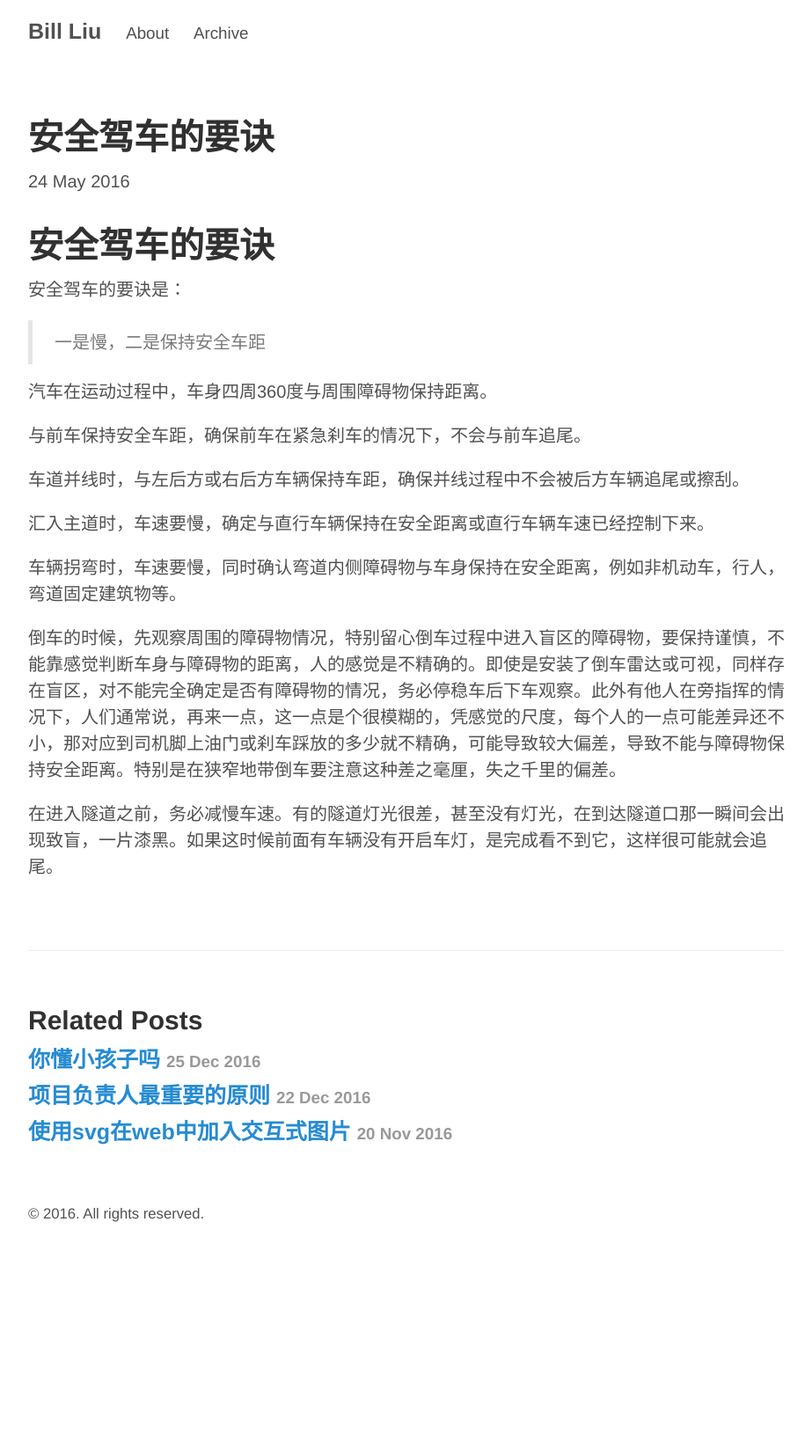
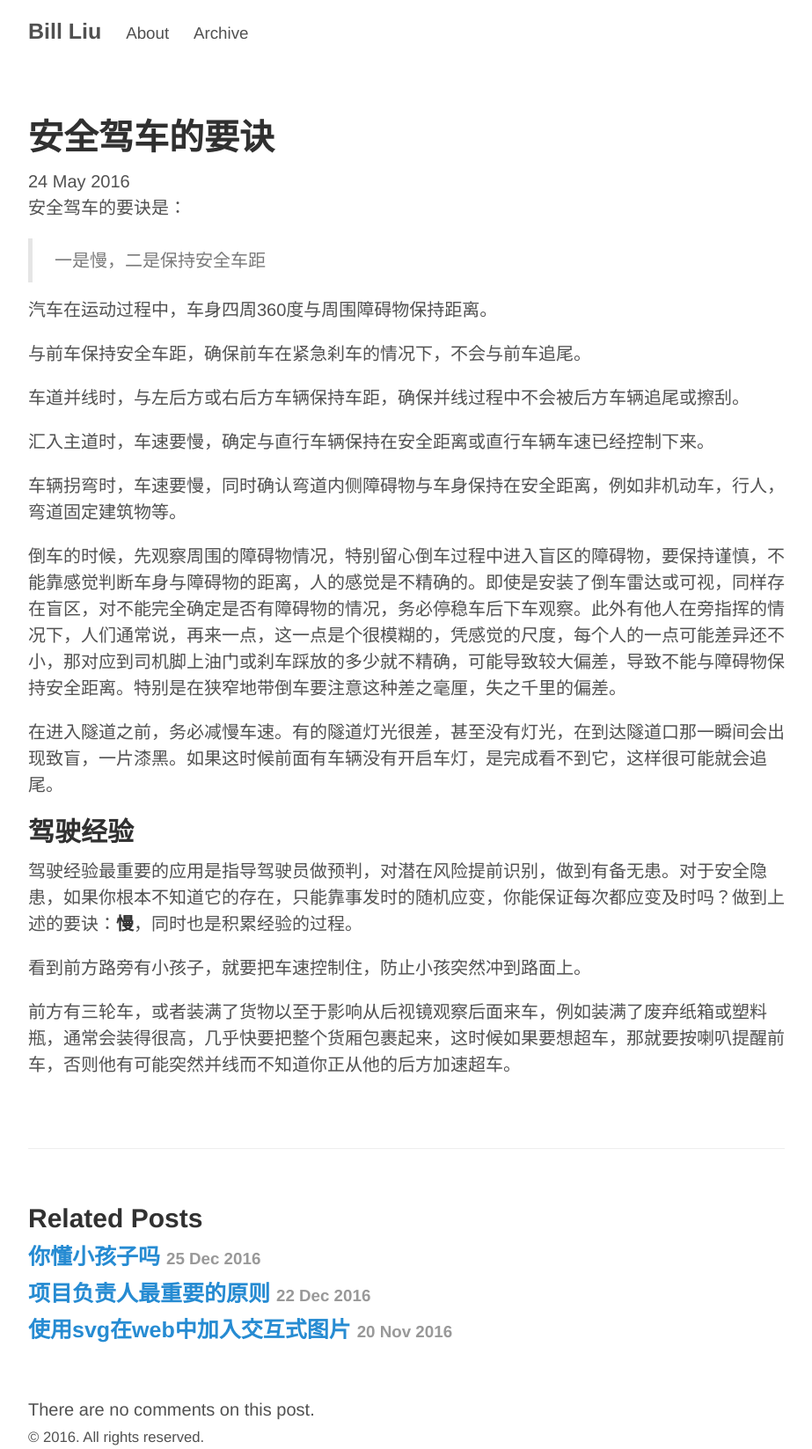
Before and after one commit to bupt075225/bupt075225.github.io, a Jekyll site: the page built from _posts/2016-05-24-安全驾车的要诀.md, in a window 1280 px wide. Shown: the whole page at 88% size, without its empty margins (178-1101 px from the left). Built offline with Jekyll 4.4.1, drawn with Linux system fonts in a browser that asks for light colours; our own code applies the rules of GitHub Pages for plain Markdown files; Markdown is read by kramdown in place of the engine named in the settings; before the commit the page ends 1393 px from its top, so only the background shows below that.

Commit message:
add comment feature to replace disqus

```diff
--- /dev/null
+++ b/_data/comments.yml
@@ -0,0 +1 @@
+# Comments
--- a/_includes/comments.html
+++ b/_includes/comments.html
@@ -1,15 +1,38 @@
 {% if page.comments %}
-<div id="disqus_thread"></div>
+<div id="commentit"></div>
 <script type="text/javascript">
-    /* * * CONFIGURATION VARIABLES * * */
-    var disqus_shortname = 'bupt075225';
+  /** CONFIGURATION VARIABLES **/
+  var commentitUsername = 'bupt075225';
+  var commentitRepo = 'bupt075225/bupt075225.github.io';
+  var commentitPath = '{{ page.path }}';
+  var commentitId = '{{ page.id }}';
 
-    /* * * DON'T EDIT BELOW THIS LINE * * */
-    (function() {
-        var dsq = document.createElement('script'); dsq.type = 'text/javascript'; dsq.async = true;
-        dsq.src = '//' + disqus_shortname + '.disqus.com/embed.js';
-        (document.getElementsByTagName('head')[0] || document.getElementsByTagName('body')[0]).appendChild(dsq);
-    })();
+  /** DON'T EDIT FOLLOWING LINES **/
+  (function() {
+      var commentit = document.createElement('script');
+      commentit.type = 'text/javascript';
+      commentit.async = true;
+      commentit.src = 'https://commentit.io/static/embed/dist/commentit.js';
+      (document.getElementsByTagName('head')[0] || document.getElementsByTagName('body')[0]).appendChild(commentit);
+  })();
 </script>
-<noscript>Please enable JavaScript to view the <a href="https://disqus.com/?ref_noscript" rel="nofollow">comments powered by Disqus.</a></noscript>
+<noscript>Please enable JavaScript to view the comment form powered by <a href="https://commentit.io/">Comm(ent|it)</a></noscript>
+
+  {% assign sorted_comments = (site.data.comments[page.id] | sort: 'date') %}
+  {% for c in sorted_comments %}
+  <div class="media">
+    <div class="media-left">
+      <img src="{{ c.author.picture }}" alt="{{ c.author.displayName}}" height="73" width="73">
+    </div>
+    <div class="media-body">
+      <p class="text-muted">
+        <a href="{{ c.author.url }}">{{ c.author.displayName }}</a>
+        on {{ c.date | date_to_string }}
+      </p>
+      <p>{{ c.content | newline_to_br }}</p>
+    </div>
+  </div>
+  {% endfor %}
+{% else %}
+  There are no comments on this post.
 {% endif %}
--- a/_posts/2016-05-24-安全驾车的要诀.md
+++ b/_posts/2016-05-24-安全驾车的要诀.md
@@ -16,3 +14,11 @@
 倒车的时候，先观察周围的障碍物情况，特别留心倒车过程中进入盲区的障碍物，要保持谨慎，不能靠感觉判断车身与障碍物的距离，人的感觉是不精确的。即使是安装了倒车雷达或可视，同样存在盲区，对不能完全确定是否有障碍物的情况，务必停稳车后下车观察。此外有他人在旁指挥的情况下，人们通常说，再来一点，这一点是个很模糊的，凭感觉的尺度，每个人的一点可能差异还不小，那对应到司机脚上油门或刹车踩放的多少就不精确，可能导致较大偏差，导致不能与障碍物保持安全距离。特别是在狭窄地带倒车要注意这种差之毫厘，失之千里的偏差。
 
 在进入隧道之前，务必减慢车速。有的隧道灯光很差，甚至没有灯光，在到达隧道口那一瞬间会出现致盲，一片漆黑。如果这时候前面有车辆没有开启车灯，是完成看不到它，这样很可能就会追尾。
+
+## 驾驶经验
+
+驾驶经验最重要的应用是指导驾驶员做预判，对潜在风险提前识别，做到有备无患。对于安全隐患，如果你根本不知道它的存在，只能靠事发时的随机应变，你能保证每次都应变及时吗？做到上述的要诀：**慢**，同时也是积累经验的过程。
+
+看到前方路旁有小孩子，就要把车速控制住，防止小孩突然冲到路面上。
+
+前方有三轮车，或者装满了货物以至于影响从后视镜观察后面来车，例如装满了废弃纸箱或塑料瓶，通常会装得很高，几乎快要把整个货厢包裹起来，这时候如果要想超车，那就要按喇叭提醒前车，否则他有可能突然并线而不知道你正从他的后方加速超车。
```
Also changed, not shown: other parts of _posts/2016-05-24-安全驾车的要诀.md (+0 -2 lines), _posts/2015-01-02-How-I-Created a Blog Using Jekyll, Github Pages, and poole.md (+8 -8 lines), about.md (+0 -4 lines).
